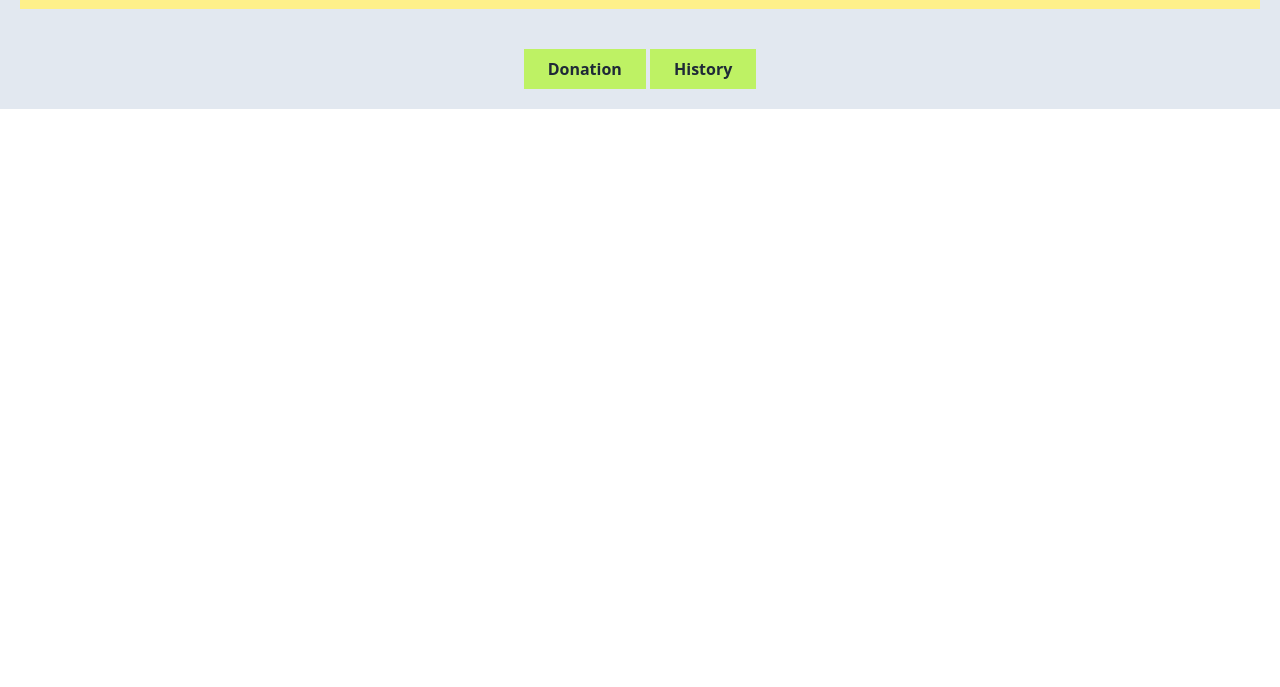
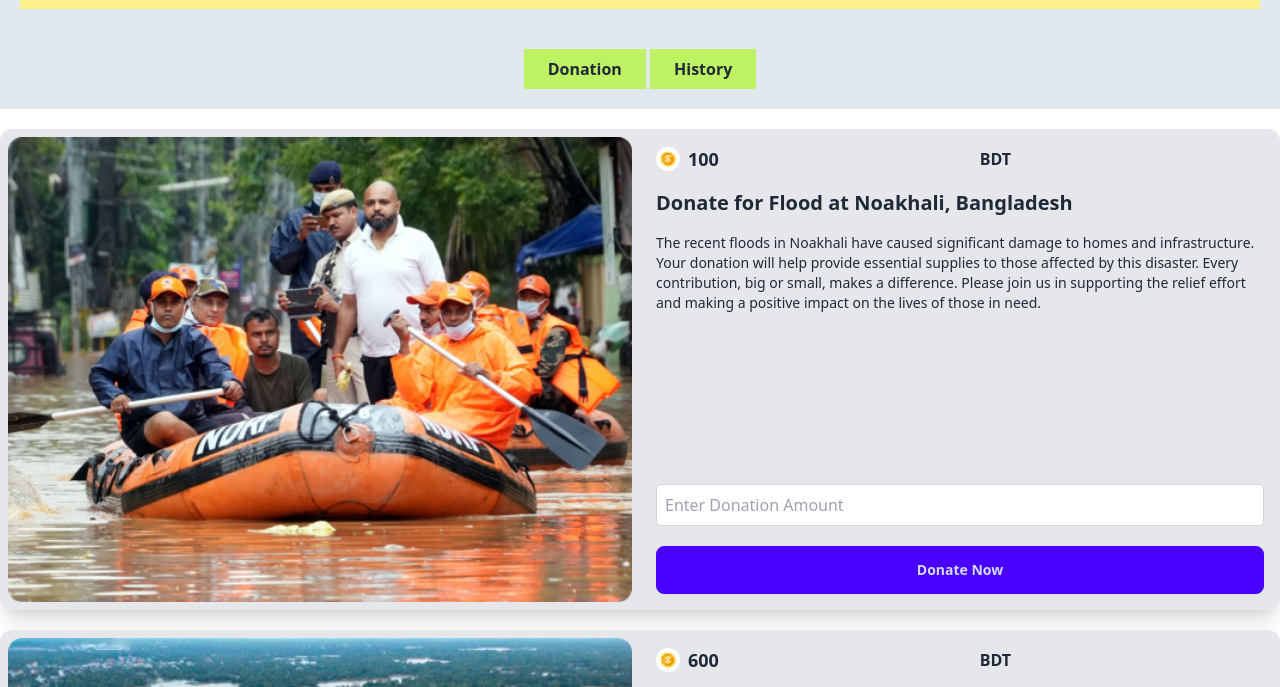
Before and after one commit to rakibbateq/donation-club, a plain HTML site: page index.html in a window 1280 px wide. Shown: the part 84-771 px from the top of the page. Drawn offline with nearby package versions, Linux system fonts and the light colour scheme.

Commit message:
delete unnessery part

```diff
--- a/index.html
+++ b/index.html
@@ -38,7 +38,7 @@
       </div>
 </div>
 
-<section class="cards mt-5 container mx-auto hidden" id="cards-part">
+<section class="cards mt-5 container mx-auto" id="cards-part">
 <!-- card 1  Noakhali -->
 <div class="card flex flex-col sm:flex-row bg-gray-200 shadow-xl rounded-xl overflow-hidden">
     <!-- Image Section -->
```
